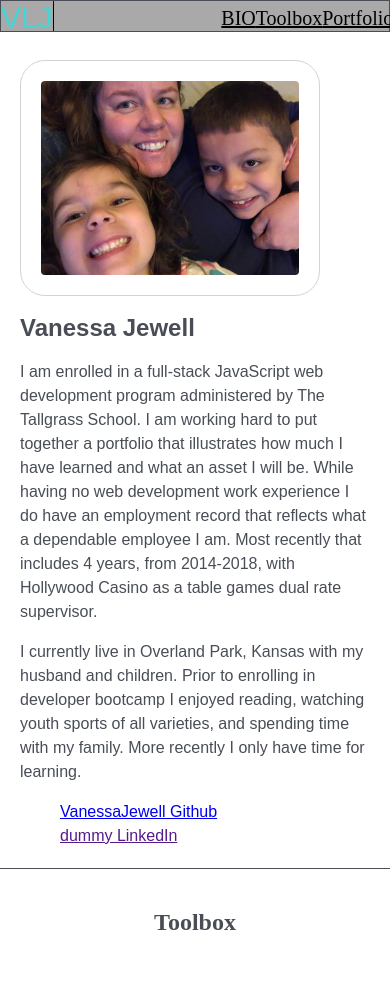
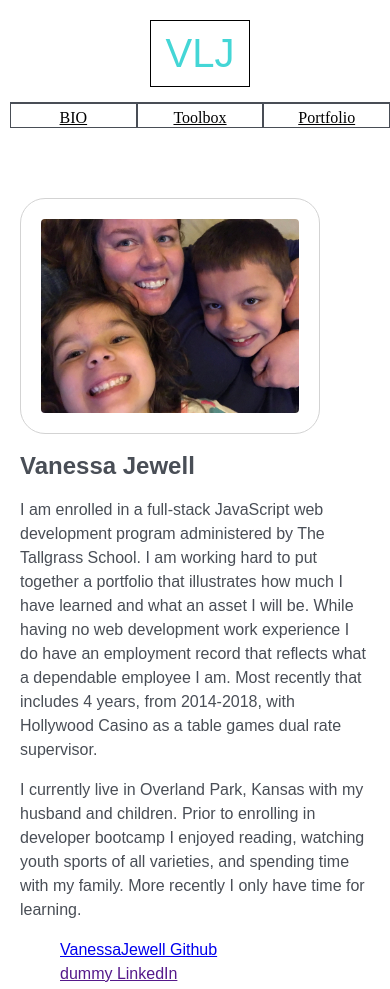
Before and after one commit to VanessaJewell/portfolio_page, a plain HTML site: page index.html in a window 390 px wide. Shown: the top 989 px of the page. Drawn offline with Linux system fonts and the light colour scheme.

Commit message:
Changed nav to make it more responsive and centered portfolio projects

```diff
--- a/index.html
+++ b/index.html
@@ -6,14 +6,14 @@
     <link rel="stylesheet" href="styles.css"/>
   </head>
   <body>
-    <nav>
+    <header>
       <div class="logo">VLJ</div>
-      <div class="nav">
-        <div class="b_link"><a class="link_color" href="#biolink">BIO</a></div>
-        <div class="t_link"><a class="link_color" href="#toolboxlink">Toolbox</a></div>
-        <div class="p_link"><a class="link_color" href="#portfoliolink">Portfolio</a></div>
-      </div>
-    </nav>
+      <nav>
+        <div class="navItem"><a class="link_color" href="#biolink">BIO</a></div>
+        <div class="navItem"><a class="link_color" href="#toolboxlink">Toolbox</a></div>
+        <div class="navItem"><a class="link_color" href="#portfoliolink">Portfolio</a></div>
+      </nav>
+    </header>
     <div class="bio">
       <a name="biolink"></a>
       <img class="van" src="Vanessa1_image.file_.jpg" alt="Vanessa and her children" />
@@ -30,7 +30,6 @@
     </div>
     <div class="toolbox">
       <a name="toolboxlink"></a>
-
       <div class="tb1">
         <img class="tool" src="html.png" alt="HTML5 logo" />
         <img class="tool" src="css.png" alt="CSS logo" />
--- a/styles.css
+++ b/styles.css
@@ -7,47 +7,34 @@ body {
   color:#494e56;
 }
 
-nav {
-  display:flex;
-  border:solid 1px;
-  height:2em;
-  background-color:#a9a9a9;
-  position:fixed;
-  width:100%;
+header {
+  margin-top:20px;
+  position:relative;
+  padding: 0 0 10px 10px;
 }
 
 .logo {
-  flex:1;
-  border-right:solid 1px #000000;
-  max-width:75px;
-  font-size:30px;
+  margin:0 auto;
+  width:100px;
+  font-size:2.5em;
+  padding:10px;
+  border:solid 1px #000000;
   text-align:center;
   font-family:sans-serif;
   color:#44d6d6;
 }
 
-.nav {
+nav {
+  margin-top:15px;
+  border-top:solid 1px;
   display:flex;
-  flex:20;
 }
 
-.b_link {
+.navItem {
+  text-align:center;
+  padding-top:5px;
+  border:solid 1px;
   flex:1;
-  padding-top:6px;
-  font-size:20px;
-  margin-left:50%;
-}
-
-.t_link {
-  flex:1;
-  padding-top: 6px;
-  font-size: 20px;
-}
-
-.p_link {
-  flex:1;
-  padding-top:6px;
-  font-size:20px;
 }
 
 .link_color {
@@ -108,7 +95,6 @@ li a {
   padding-bottom:25px;
   display:flex;
   text-align:center;
-
 }
 
 .tool {
@@ -121,7 +107,6 @@ li a {
 
 .tb1 {
   flex:1;
-  margin:10px;
 }
 
 .tb2 {
@@ -146,8 +131,8 @@ li a {
 
 .proj_titles {
   max-width:200px;
-  margin-bottom:10px;
-  margin:30px 25px;
+  margin:30px auto;
+
 }
 
 footer {
@@ -161,7 +146,12 @@ footer {
   .toolbox {
     flex-direction:column;
   }
+
   .tool {
     display:inline;
   }
+
+  .projects {
+    flex-direction: row;
+  }
 }
```
